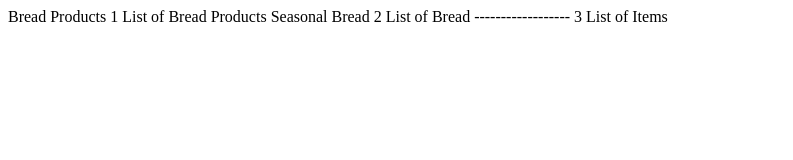
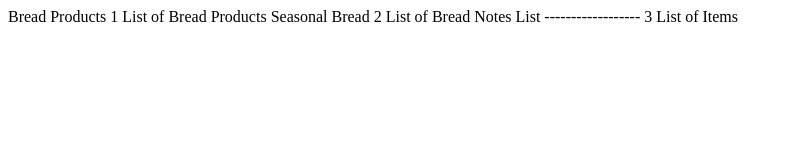
Before and after one commit to rukmanapatel/com.bread.demo, a plain HTML site: page WebContent/index.html in a window 1280 px wide. Shown: the whole page, without its empty margins (0-793 px from the left). Drawn offline with Linux system fonts and the light colour scheme.

Commit message:
Notes Completed coding

```diff
--- a/WebContent/index.html
+++ b/WebContent/index.html
@@ -11,6 +11,9 @@
 	Seasonal Bread
 	2 List of Bread
 
+	Notes
+	List
+
 	------------------
 	3 List of Items
 
```
